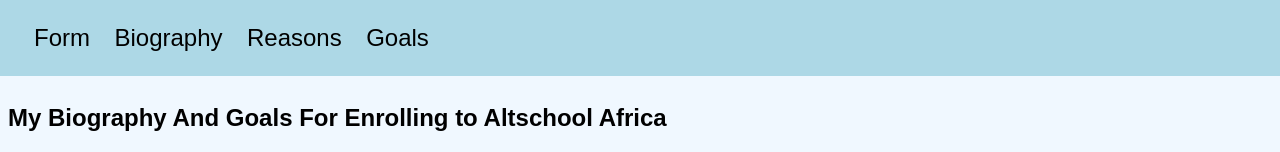
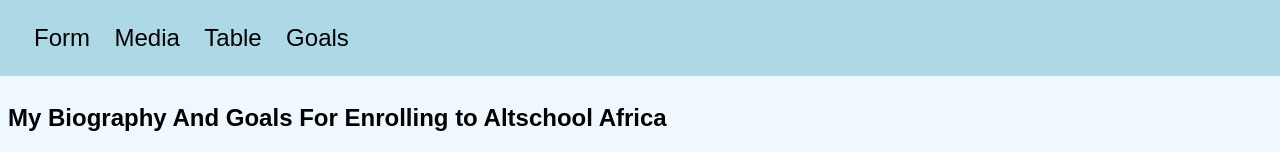
Before and after one commit to Lummieboy/First-Semester-Assesment, a plain HTML site: page Assignment_1/index.html in a window 1280 px wide. Shown: the top 152 px of the page. Drawn offline with Linux system fonts and the light colour scheme.

Commit message:
Ammended a file

```diff
--- a/Assignment_1/index.html
+++ b/Assignment_1/index.html
@@ -13,8 +13,8 @@
     <nav>
       <ul class="nav_ul">
         <li><a href="form.html">Form</a></li>
-        <li><a href="#Biography">Biography</a></li>
-        <li><a href="#Reasons">Reasons</a></li>
+        <li><a href="/Assignment_2/media.html">Media</a></li>
+        <li><a href="/Assignment_2/table.html">Table</a></li>
         <li><a href="#Goals">Goals</a></li>
       </ul>
   </Header>
```
